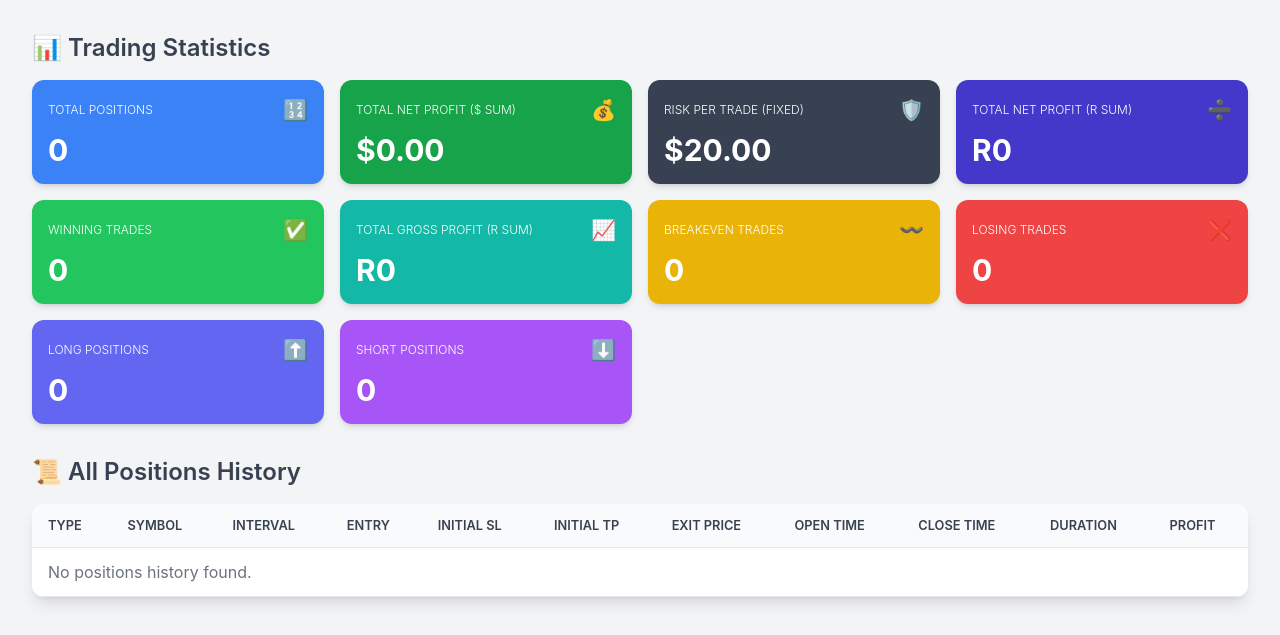
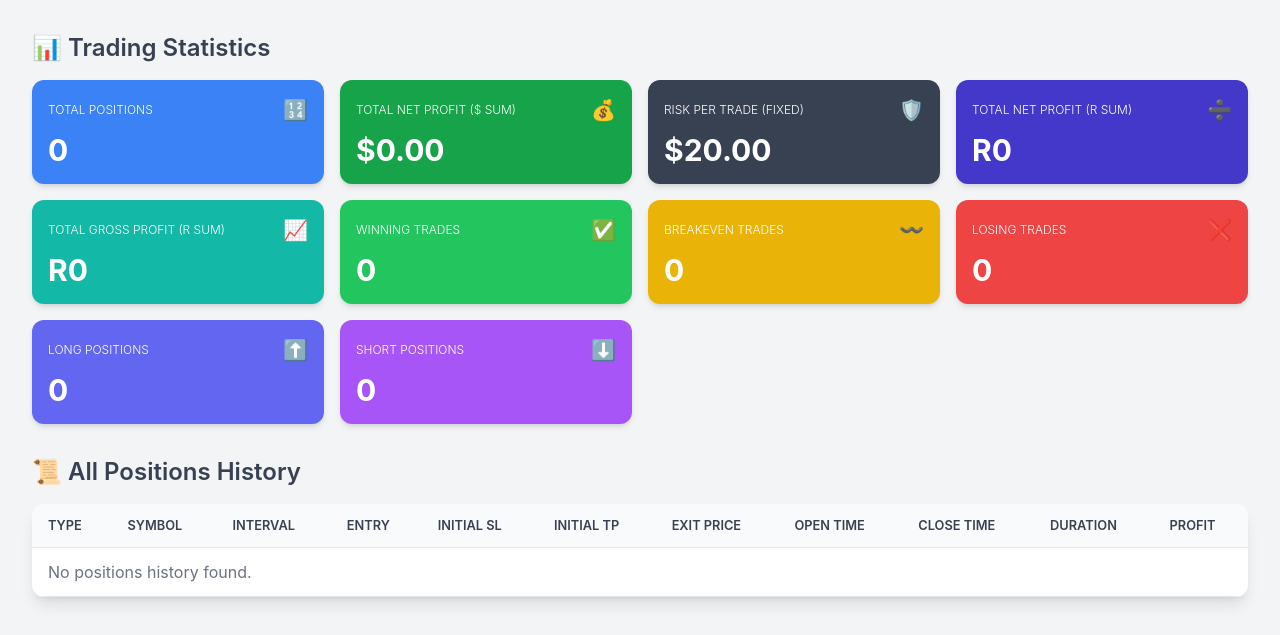
Before and after one commit to Arzaghi/TradingBotUI, a Flask app: page /history in a window 1280 px wide. Shown: the part 165-800 px from the top of the page. Run offline with Flask 3, Linux system fonts and the light colour scheme; data that the repository does not hold is empty; some libraries are stand-ins or nearby versions.

Commit message:
relocate a button

```diff
--- a/templates/history.html
+++ b/templates/history.html
@@ -154,11 +154,11 @@
                     // 4. NEW: Total Net Profit (R Sum) - R-Multiple Value (Now integer)
                     { label: "Total Net Profit (R Sum)", key: "total_profit", icon: "➗", color: stats.total_profit >= 0 ? "bg-indigo-700" : "bg-red-700", value: stats.total_profit, prefix: 'R' },
 
-                    // 5. Winning Trades (Profit > 0)
+                    // 5. Total Gross Profit (R Sum) - R-Multiple Value (Now integer)
+                    { label: "Total Gross Profit (R Sum)", key: "positive_profit_sum", icon: "📈", color: "bg-teal-500", value: stats.positive_profit_sum, prefix: 'R' },
+
+                    // 6. Winning Trades (Profit > 0)
                     { label: "Winning Trades", key: "winning_trades_count", icon: "✅", color: "bg-green-500", value: stats.winning_trades_count },
-
-                    // 6. Total Gross Profit (R Sum) - R-Multiple Value (Now integer)
-                    { label: "Total Gross Profit (R Sum)", key: "positive_profit_sum", icon: "📈", color: "bg-teal-500", value: stats.positive_profit_sum, prefix: 'R' },
 
                     // 7. Breakeven Trades (Profit = 0)
                     { label: "Breakeven Trades", key: "zero_profit_count", icon: "〰️", color: "bg-yellow-500", value: stats.zero_profit_count },
```
